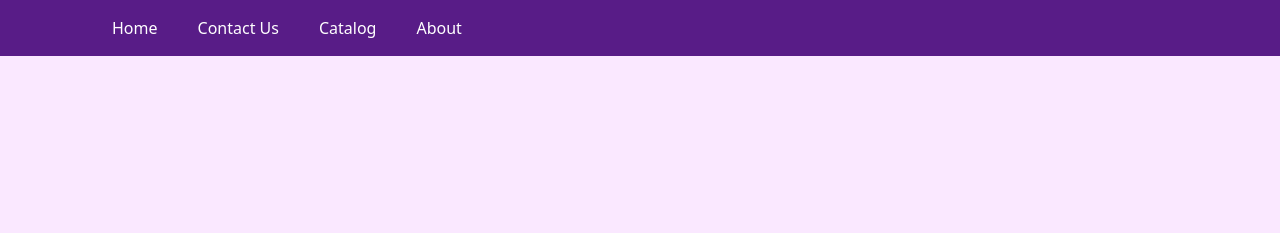
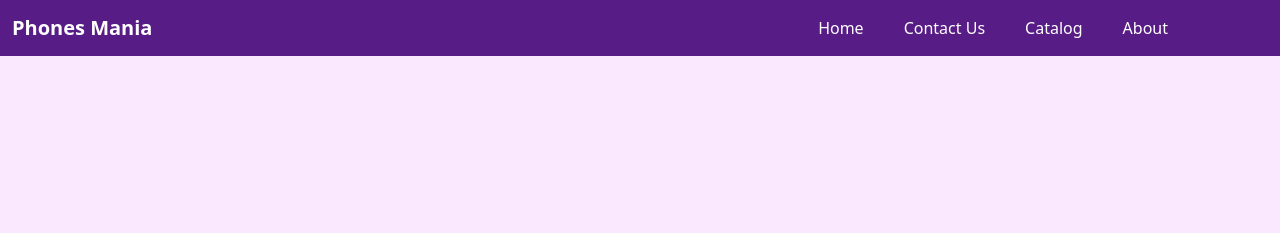
Before and after one commit to arushpsingh/Tailwind-CSS, a website: page landing.html in a window 1280 px wide. Shown: the top 233 px of the page. Drawn offline with nearby package versions, Linux system fonts and the light colour scheme.

```diff
--- a/landing.html
+++ b/landing.html
@@ -9,8 +9,11 @@
   </head>
   <body>
     <div class="flex flex-col max-h-screen">
-      <nav class="flex justify-between bg-purple-900">
-        <ul class="flex space-x-10 px-28 py-4 text-white justify-end">
+      <nav class="flex justify-between text-white bg-purple-900">
+        <span class="text-xl flex items-center mx-3 font-bold"
+          >Phones Mania</span
+        >
+        <ul class="flex space-x-10 px-28 py-4 justify-end">
           <li class="cursor-pointer">Home</li>
           <li class="cursor-pointer">Contact Us</li>
           <li class="cursor-pointer">Catalog</li>
```
